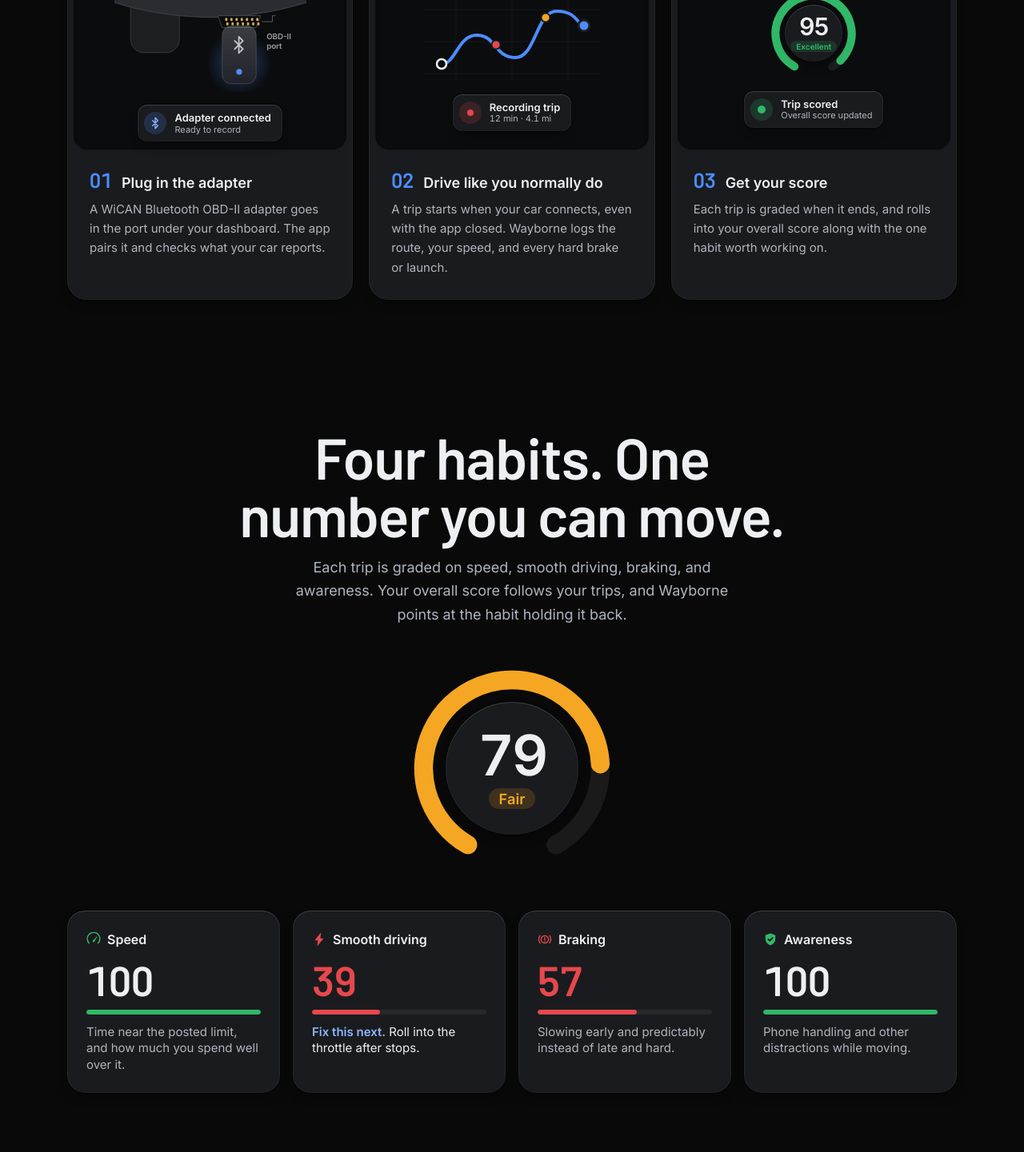
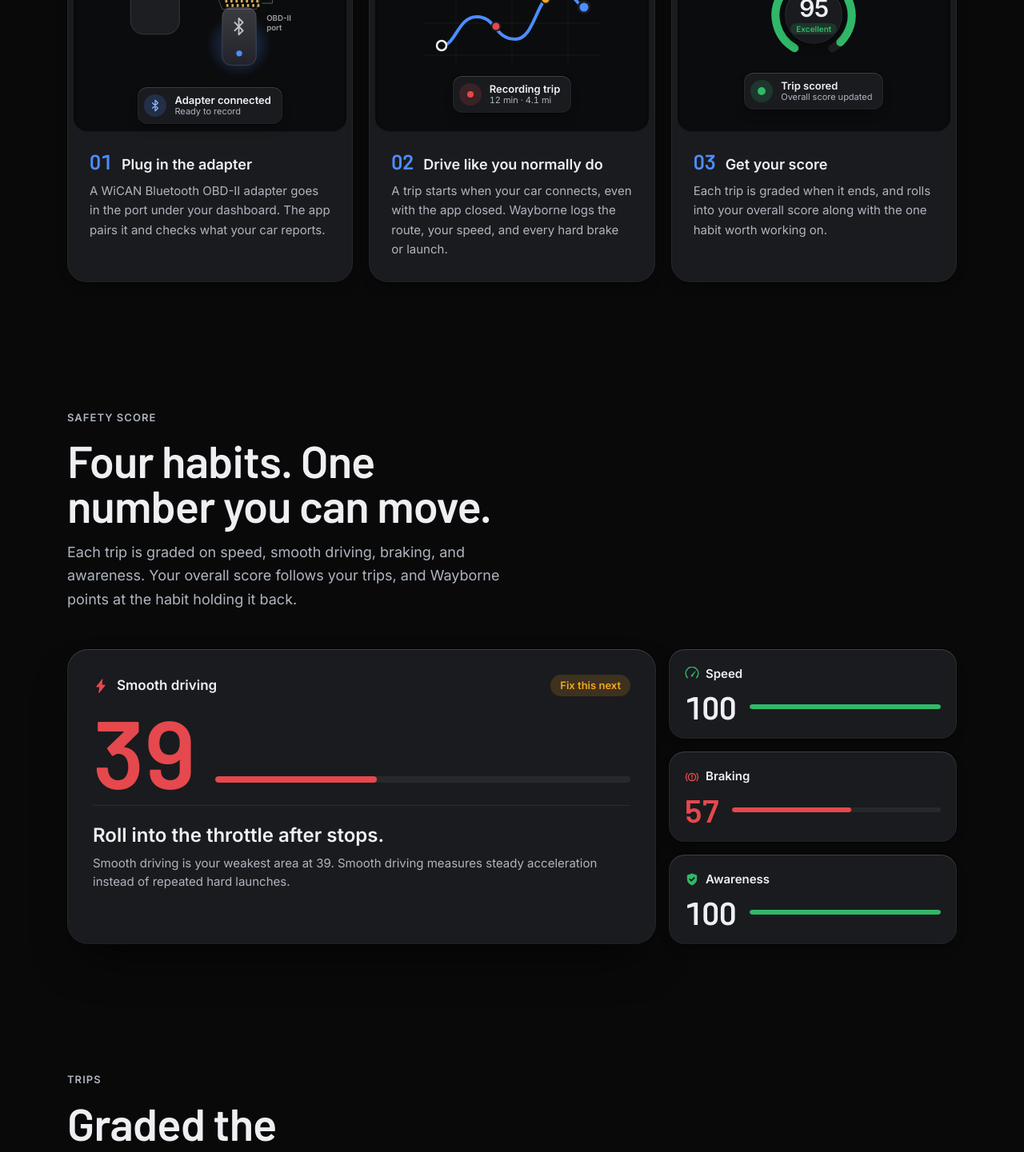
Before and after one commit to wayborne-platform/wayborne-marketing, a Next.js app: page / in a window 1280 px wide. Shown: the part 1330-2771 px from the top of the page at 80% size. Built offline with nearby package versions, Linux system fonts and the light colour scheme.

Commit message:
feat: spotlight the weakest habit and polish trips, insurance, and headers

```diff
--- a/components/sections/CommunitySection.tsx
+++ b/components/sections/CommunitySection.tsx
@@ -23,7 +23,7 @@
   return (
     <section id={community.id} className="border-b border-[var(--color-hairline)] bg-[#111214] py-14 sm:py-20">
       <Container className="flex flex-col gap-14">
-        <SectionHeading title={community.heading} body={community.body} size="md" />
+        <SectionHeading eyebrow={community.eyebrow} title={community.heading} body={community.body} />
 
         <div className="grid gap-6 md:grid-cols-2">
           {community.panels.map((panel, i) => (
@@ -47,7 +47,7 @@
             </Reveal>
           ))}
         </div>
-        <p className="-mt-6 text-[12px] text-[var(--color-fg-subtle)]">{hero.sampleNote}</p>
+        <p className="-mt-6 text-[14px] text-[#929ba8] sm:text-[13px]">{hero.sampleNote}</p>
       </Container>
     </section>
   );
--- a/components/sections/Faq.tsx
+++ b/components/sections/Faq.tsx
@@ -11,7 +11,7 @@
     <section id={faq.id} className="py-14 sm:py-20">
       <Container className="grid gap-10 lg:grid-cols-[minmax(0,0.8fr)_minmax(0,1.2fr)] lg:gap-20">
         <div className="flex flex-col gap-8">
-          <SectionHeading title={faq.heading} size="md" />
+          <SectionHeading eyebrow={faq.eyebrow} title={faq.heading} />
           <ul className="flex flex-col gap-3">
             {faq.promises.map((promise) => (
               <li key={promise} className="flex items-center gap-3 text-[15px] font-medium">
--- a/components/sections/HowItWorks.tsx
+++ b/components/sections/HowItWorks.tsx
@@ -100,12 +100,7 @@
               delay={i * 0.06}
               className="panel flex flex-col overflow-hidden rounded-[24px]"
             >
-              {/* On phones only the first step keeps its picture, so the three read as one short list. */}
-              <div
-                className={`well m-2 h-[176px] flex-col items-center justify-center gap-3 rounded-[18px] sm:flex sm:h-[230px] sm:gap-4 ${
-                  i === 0 ? "flex" : "hidden"
-                }`}
-              >
+              <div className="well m-2 flex h-[168px] flex-col items-center justify-center gap-3 rounded-[18px] sm:h-[230px] sm:gap-4">
                 {visuals[i]}
               </div>
               <div className="px-5 pb-6 pt-3 sm:px-7 sm:pb-7 sm:pt-4">
--- a/components/sections/ScoreSection.tsx
+++ b/components/sections/ScoreSection.tsx
@@ -2,7 +2,7 @@
 import { scoreBand } from "@/lib/score";
 import { Container } from "@/components/ui/Container";
 import { Reveal } from "@/components/ui/Reveal";
-import { ScoreRing } from "@/components/ui/ScoreRing";
+import { SectionHeading } from "@/components/ui/SectionHeading";
 import { BoltIcon, BrakeIcon, GaugeIcon, ShieldCheckIcon } from "@/components/ui/icons";
 
 const HABIT_ICONS = {
@@ -13,68 +13,75 @@
 } as const;
 
 /**
- * The page's centered set piece: the sample driver's overall score as one
- * big dial, its four habit scores in a row beneath, and the weakest habit
- * called out with the app's coaching line. Centered and without an eyebrow,
- * so it breaks the left-aligned rhythm of the sections around it.
+ * The four habits behind the sample driver's 79, with the product making its
+ * call: the weakest habit gets the big card, its score, and the app's coaching
+ * line; the other three sit in compact cards beside it. The hero already shows
+ * the overall dial, so this section shows the decision instead.
  */
 export function ScoreSection() {
   const weakest = score.habits.reduce((low, habit) => (habit.score < low.score ? habit : low));
+  const others = score.habits.filter((habit) => habit !== weakest);
+  const WeakIcon = HABIT_ICONS[weakest.icon];
+  const weakBand = scoreBand(weakest.score);
 
   return (
     <section id={score.id} className="py-14 sm:py-20">
-      <Container className="flex flex-col items-center gap-10 text-center sm:gap-12">
-        <Reveal className="flex max-w-[44rem] flex-col items-center gap-4">
-          <h2 className="text-balance font-display text-[2.75rem] font-semibold leading-[1] tracking-[-0.015em] sm:text-[4.5rem]">
-            {score.heading}
-          </h2>
-          <p className="max-w-[36rem] text-pretty text-lg leading-relaxed text-[var(--color-fg-muted)]">{score.body}</p>
+      <Container className="flex flex-col gap-10 sm:gap-12">
+        <SectionHeading eyebrow={score.eyebrow} title={score.heading} body={score.body} />
+
+        <div className="grid gap-3 sm:gap-4 lg:grid-cols-3">
+          <Reveal className="panel-lg flex flex-col gap-5 rounded-[26px] p-6 sm:p-8 lg:col-span-2">
+            <div className="flex flex-wrap items-center justify-between gap-3">
+              <span className="flex items-center gap-2.5 text-[17px] font-semibold">
+                <WeakIcon className="h-5 w-5" style={{ color: weakBand.color }} />
+                {weakest.name}
+              </span>
+              <span className="rounded-full bg-[color-mix(in_srgb,var(--color-score-fair)_16%,transparent)] px-3 py-1 text-[13px] font-semibold text-[var(--color-score-fair)]">
+                Fix this next
+              </span>
+            </div>
+            <div className="flex items-end gap-6">
+              <p className="font-display text-[88px] font-semibold tabular-nums leading-[0.8] sm:text-[120px]" style={{ color: weakBand.color }}>
+                {weakest.score}
+              </p>
+              <div className="mb-2 h-2 flex-1 overflow-hidden rounded-full bg-white/[0.06]" aria-hidden="true">
+                <div className="h-full rounded-full" style={{ width: `${weakest.score}%`, background: weakBand.color }} />
+              </div>
+            </div>
+            <div className="border-t border-[var(--color-hairline)] pt-5">
+              <p className="text-balance text-[20px] font-semibold leading-snug sm:text-[24px]">{sample.insight.tip}</p>
+              <p className="mt-2 text-[15px] text-[var(--color-fg-muted)]">
+                {sample.insight.lead} {weakest.name} measures {weakest.body.charAt(0).toLowerCase() + weakest.body.slice(1)}
+              </p>
+            </div>
           </Reveal>
 
-        <Reveal>
-          <ScoreRing score={sample.score} showBand className="w-[200px] sm:w-[260px]" />
-        </Reveal>
-
-        <ul className="grid w-full grid-cols-2 gap-3 text-left sm:gap-4 lg:grid-cols-4">
-          {score.habits.map((habit, i) => {
+          <ul className="grid grid-cols-3 gap-3 sm:gap-4 lg:grid-cols-1">
+            {others.map((habit, i) => {
               const Icon = HABIT_ICONS[habit.icon];
               const band = scoreBand(habit.score);
-            const isWeakest = habit === weakest;
               return (
-              <Reveal
-                key={habit.name}
-                as="li"
-                delay={i * 0.05}
-                className={`panel flex flex-col gap-3 rounded-[22px] p-4 sm:p-6 ${
-                  isWeakest ? "ring-2 ring-inset ring-[var(--color-accent)]" : ""
-                }`}
-              >
-                <div className="flex items-center justify-between gap-2">
-                  <span className="flex items-center gap-2 text-[15px] font-semibold sm:text-[16px]">
+                <Reveal key={habit.name} as="li" delay={0.05 + i * 0.05} className="panel flex flex-col justify-center gap-2.5 rounded-[20px] p-4 sm:p-5">
+                  <span className="flex flex-col gap-1.5 text-[14px] font-semibold sm:flex-row sm:items-center sm:gap-2 sm:text-[15px]">
                     <Icon className="h-[18px] w-[18px] shrink-0" style={{ color: band.color }} />
                     {habit.name}
                   </span>
-                </div>
+                  <div className="flex items-center gap-4">
                     <p
-                  className="font-display text-[40px] font-semibold tabular-nums leading-none sm:text-[52px]"
+                      className="font-display text-[32px] font-semibold tabular-nums leading-none sm:text-[40px]"
                       style={{ color: habit.score < 70 ? band.color : undefined }}
                     >
                       {habit.score}
                     </p>
-                <div className="h-1.5 overflow-hidden rounded-full bg-white/[0.06]" aria-hidden="true">
+                    <div className="hidden h-1.5 flex-1 overflow-hidden rounded-full bg-white/[0.06] sm:block" aria-hidden="true">
                       <div className="h-full rounded-full" style={{ width: `${habit.score}%`, background: band.color }} />
                     </div>
-                {isWeakest ? (
-                  <p className="text-pretty text-[14px] leading-snug text-[var(--color-fg)] sm:text-[15px]">
-                    <span className="font-semibold text-[var(--color-accent-soft)]">Fix this next.</span> {sample.insight.tip}
-                  </p>
-                ) : (
-                  <p className="text-pretty text-[14px] leading-snug text-[var(--color-fg-muted)] sm:text-[15px]">{habit.body}</p>
-                )}
+                  </div>
                 </Reveal>
               );
             })}
           </ul>
+        </div>
       </Container>
     </section>
   );
--- a/components/ui/Reveal.tsx
+++ b/components/ui/Reveal.tsx
@@ -1,7 +1,7 @@
 "use client";
 
 import { motion, useReducedMotion, type Variants } from "framer-motion";
-import type { ReactNode } from "react";
+import type { CSSProperties, ReactNode } from "react";
 
 type RevealProps = {
   children: ReactNode;
@@ -10,6 +10,7 @@
   /** Vertical travel distance in pixels. */
   y?: number;
   className?: string;
+  style?: CSSProperties;
   as?: "div" | "section" | "li" | "span";
 };
 
@@ -17,7 +18,7 @@
  * Reveals its children with a fade and a short upward drift the first time
  * they scroll into view. Honors prefers-reduced-motion by rendering statically.
  */
-export function Reveal({ children, delay = 0, y = 18, className, as = "div" }: RevealProps) {
+export function Reveal({ children, delay = 0, y = 18, className, style, as = "div" }: RevealProps) {
   const reduceMotion = useReducedMotion();
 
   const variants: Variants = {
@@ -34,6 +35,7 @@
   return (
     <MotionTag
       className={className}
+      style={style}
       variants={variants}
       initial="hidden"
       whileInView="visible"
--- a/components/ui/SectionHeading.tsx
+++ b/components/ui/SectionHeading.tsx
@@ -5,13 +5,11 @@
   title: string;
   body?: string;
   align?: "left" | "center";
-  /** `xl` for the page's core idea, `md` for the quieter sections near the end. */
-  size?: "xl" | "lg" | "md";
   className?: string;
 };
 
 /** Shared eyebrow + heading + supporting paragraph for each section. */
-export function SectionHeading({ eyebrow, title, body, align = "left", size = "lg", className = "" }: SectionHeadingProps) {
+export function SectionHeading({ eyebrow, title, body, align = "left", className = "" }: SectionHeadingProps) {
   const alignment = align === "center" ? "items-center text-center mx-auto" : "items-start text-left";
 
   return (
@@ -19,13 +17,7 @@
       {eyebrow && (
         <p className="text-[13px] font-semibold uppercase tracking-[0.08em] text-[var(--color-fg-muted)]">{eyebrow}</p>
       )}
-      <h2
-        className={`text-balance font-display font-semibold leading-[1] tracking-[-0.015em] ${
-          { xl: "text-[2.75rem] sm:text-[4.5rem]", lg: "text-[2.5rem] sm:text-[3.5rem]", md: "text-[2.25rem] sm:text-[2.75rem]" }[size]
-        }`}
-      >
-        {title}
-      </h2>
+      <h2 className="text-balance font-display text-[2.5rem] font-semibold leading-[1] tracking-[-0.015em] sm:text-[3.5rem]">{title}</h2>
       {body && <p className="text-pretty text-lg leading-relaxed text-[var(--color-fg-muted)]">{body}</p>}
     </Reveal>
   );
--- a/content/site.ts
+++ b/content/site.ts
@@ -75,7 +75,7 @@
 export const hero = {
   headline: "Every drive, scored.",
   subhead:
-    "Wayborne grades every trip, shows you the one habit to fix next, and estimates what your driving could save on insurance.",
+    "Wayborne grades every trip, shows the one habit to fix, and estimates your insurance savings.",
   primary: { label: "See how it works", href: "#how-it-works" },
   requirement: "Requires a WiCAN Bluetooth OBD-II adapter.",
   /** The app screens are a sample driver, not a real account. */
@@ -107,6 +107,7 @@
 
 export const score = {
   id: "score",
+  eyebrow: "Safety score",
   heading: "Four habits. One number you can move.",
   body: "Each trip is graded on speed, smooth driving, braking, and awareness. Your overall score follows your trips, and Wayborne points at the habit holding it back.",
   /**
@@ -151,7 +152,7 @@
 
 export const insurance = {
   id: "insurance",
-  eyebrow: "Insurance estimate",
+  eyebrow: "Insurance",
   heading: "See what your driving is worth.",
   body: "Your score, turned into a usage-based insurance estimate and the habits behind it.",
   image: "/images/screens/insurance-light.png",
@@ -170,6 +171,7 @@
 
 export const community = {
   id: "friends",
+  eyebrow: "Friends",
   heading: "Good habits are easier with company.",
   body: "Build a streak of safer trips and work through driving challenges. Compare safety scores with friends while your routes stay private.",
   panels: [
@@ -191,6 +193,7 @@
 /** Answers come from how the app works today; keep them in sync with it. */
 export const faq = {
   id: "faq",
+  eyebrow: "FAQ",
   heading: "Before you ask.",
   /** The three promises worth stating once, beside the questions. */
   promises: [
@@ -230,7 +233,6 @@
   status: "Launching soon",
   heading: "Your first score is one drive away.",
   body: "Wayborne is coming to iOS and Android. Plug in a WiCAN adapter and your first trip scores itself.",
-  link: { label: "Review how setup works", href: "#how-it-works" },
 } as const;
 
 export const footer = {
```
Also changed, not shown: components/sections/FinalCta.tsx (+11 -16 lines), components/sections/Hero.tsx (+4 -4 lines), components/sections/InsuranceSection.tsx (+13 -3 lines), components/sections/TripsCarousel.tsx (added, +54 -0 lines), components/sections/TripsSection.tsx (+29 -40 lines), 1 other file (tests, documents, lock files or other folders). Lines whose indentation alone changed are shown as unchanged.
